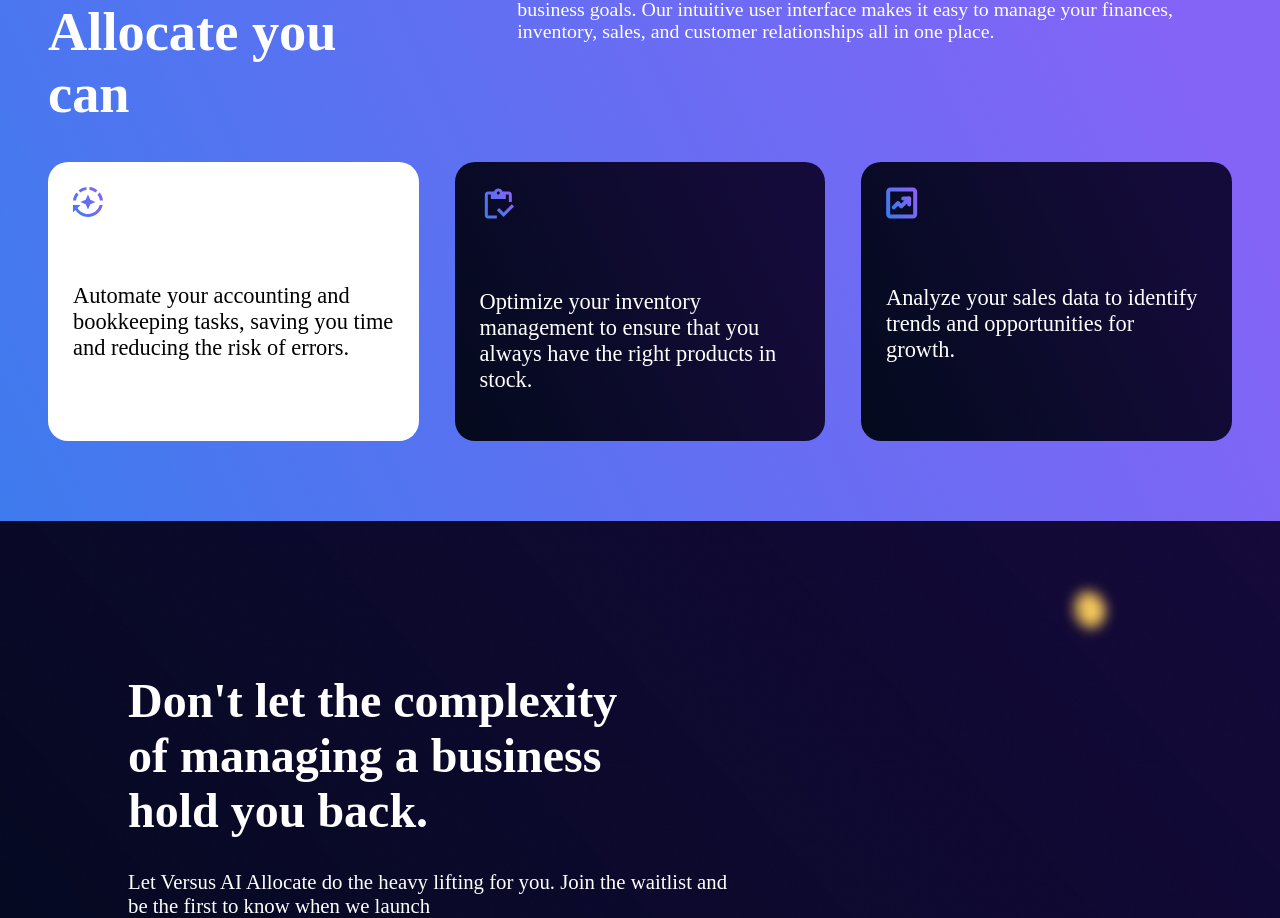
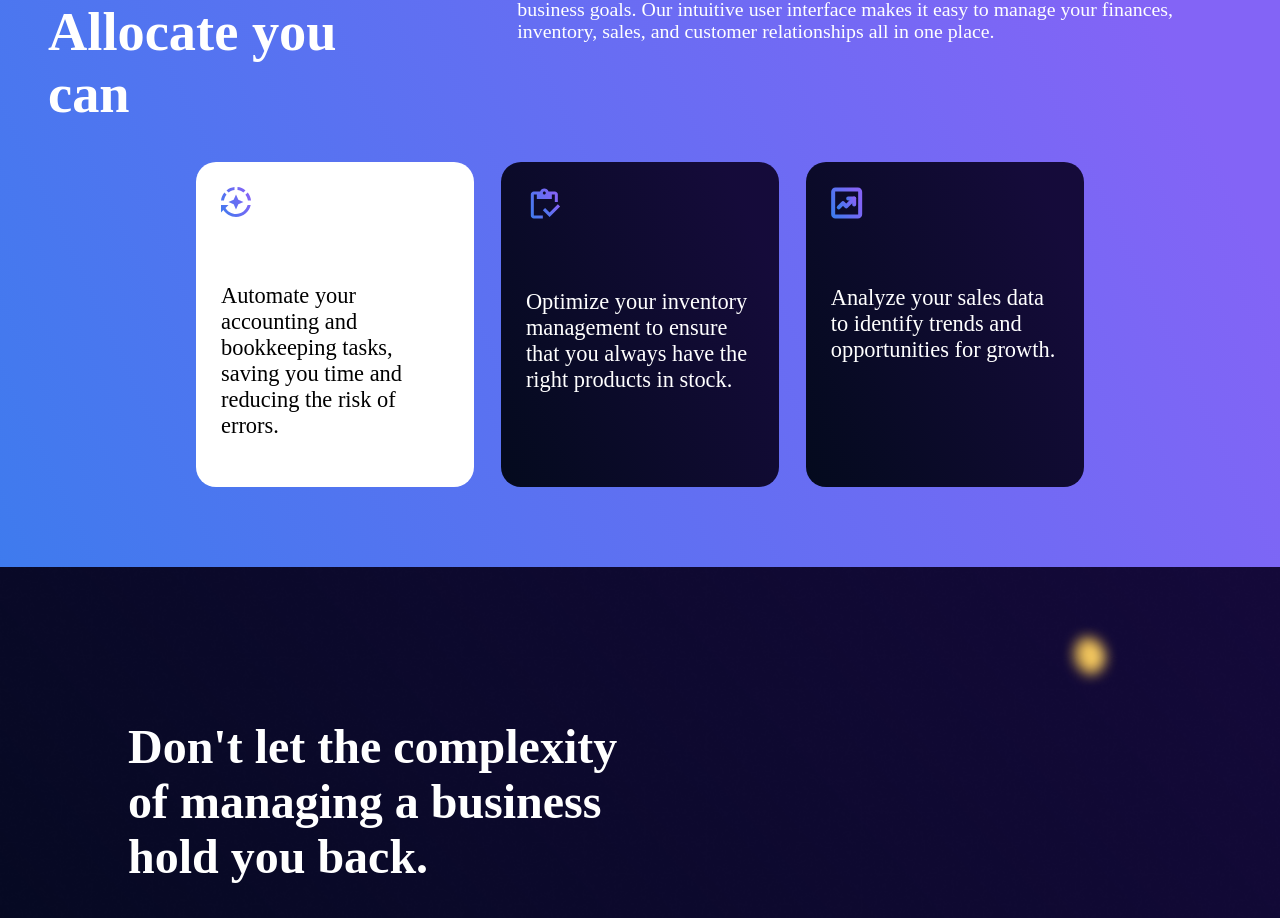
Before and after one commit to SamixYasuke/versus-pay-website-clone, a React (Create React App) app: page / in a window 1280 px wide. Shown: the part 977-1895 px from the top of the page. Built offline with nearby package versions, Linux system fonts and the light colour scheme.

Commit message:
Update styles.css

```diff
--- a/public/styles.css
+++ b/public/styles.css
@@ -88,8 +88,9 @@ body, html {
   display: grid;
   grid-template-rows: 'a b c';
   grid-template-columns: 1fr 1fr 1fr;
+  margin: 0 auto;
   gap: 3%;
-  width: 100%;
+  max-width: 75%;
 }
 
 .card-cards div{
```
